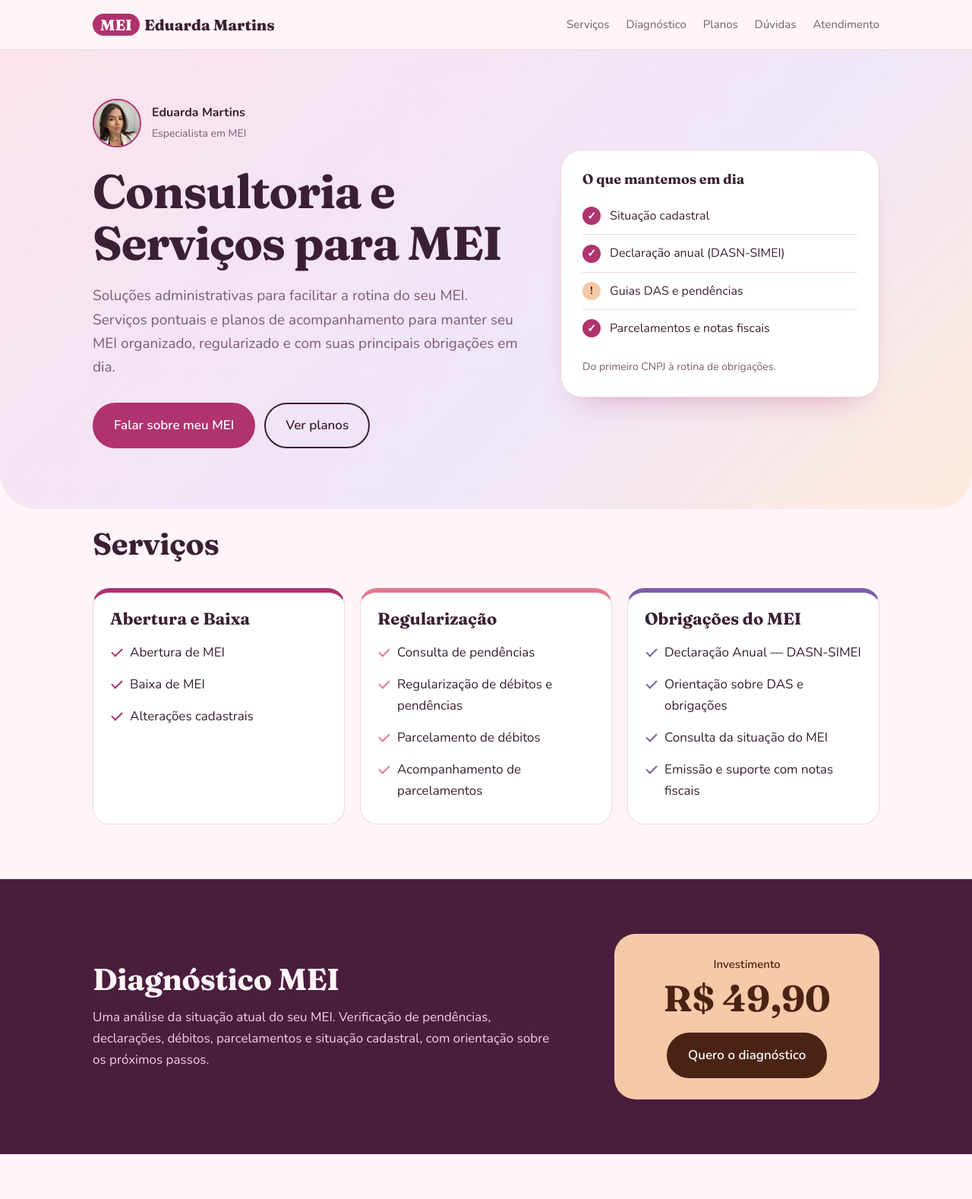
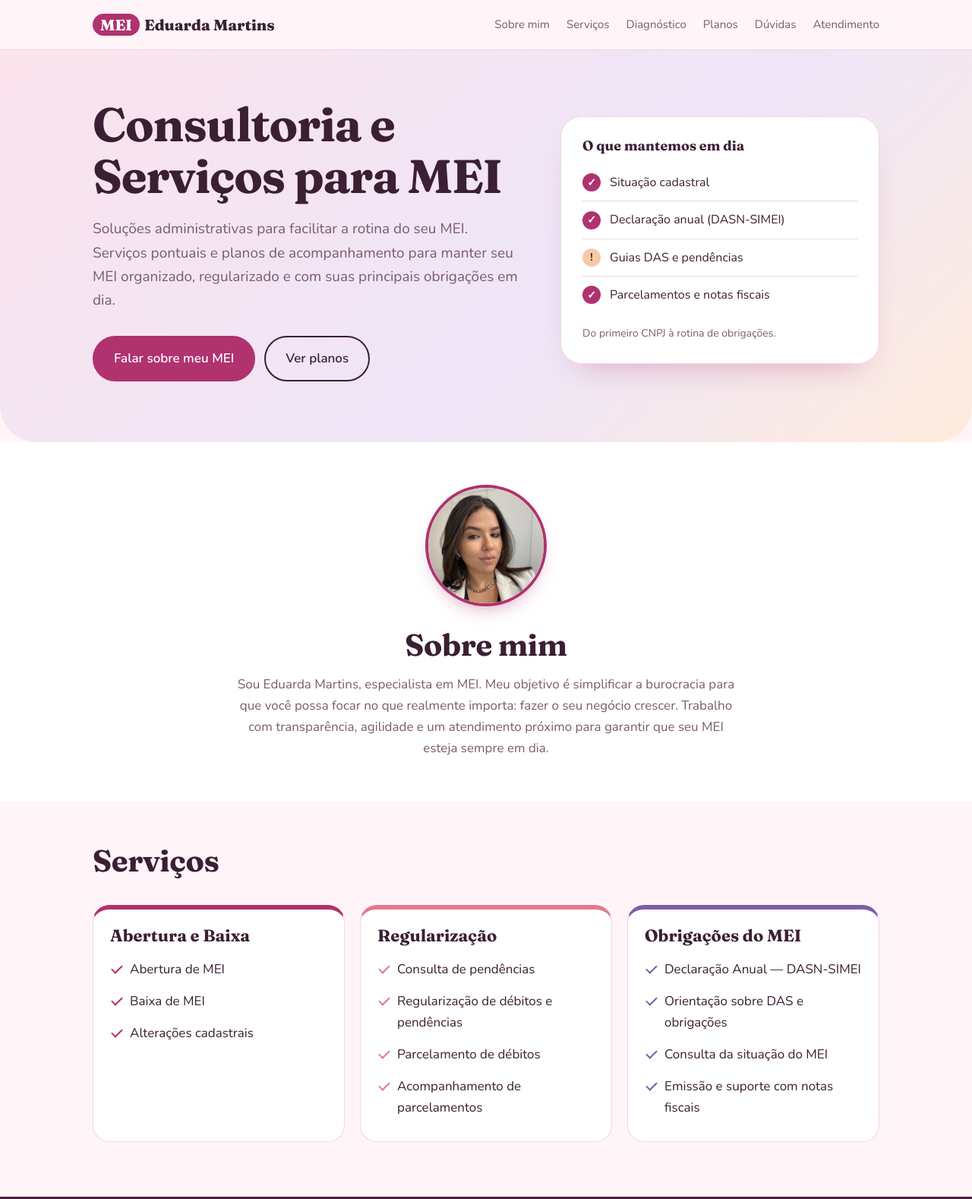
Before and after one commit to eavitch/consultoria-MEI, a plain HTML site: page index.html in a window 1280 px wide. Shown: the top 1578 px of the page at 76% size. Drawn offline with nearby package versions, Linux system fonts and the light colour scheme.

Commit message:
Criação da seção Sobre mim, aumento da foto e ajuste do rodapé

```diff
--- a/index.html
+++ b/index.html
@@ -113,19 +113,12 @@ section{padding:52px 0}
 <body>
 <header><div class="wrap">
 <a class="logo" href="#"><span>MEI</span>Eduarda Martins</a>
-<nav><a href="#servicos">Serviços</a><a href="#diagnostico">Diagnóstico</a><a href="#planos">Planos</a><a href="#faq">Dúvidas</a><a href="#atendimento">Atendimento</a></nav>
+<nav><a href="#sobre">Sobre mim</a><a href="#servicos">Serviços</a><a href="#diagnostico">Diagnóstico</a><a href="#planos">Planos</a><a href="#faq">Dúvidas</a><a href="#atendimento">Atendimento</a></nav>
 </div></header>
 
 <main>
 <section class="hero"><div class="wrap">
 <div>
-<div style="display: flex; align-items: center; gap: 14px; margin-bottom: 24px;">
-  <img src="img/perfil.jpeg" alt="Eduarda Martins" style="width: 64px; height: 64px; border-radius: 50%; object-fit: cover; border: 2px solid var(--brand);">
-  <div>
-    <strong style="display: block; font-size: 16px;">Eduarda Martins</strong>
-    <span style="font-size: 14px; color: var(--muted);">Especialista em MEI</span>
-  </div>
-</div>
 <h1>Consultoria e Serviços para MEI</h1>
 <p>Soluções administrativas para facilitar a rotina do seu MEI. Serviços pontuais e planos de acompanhamento para manter seu MEI organizado, regularizado e com suas principais obrigações em dia.</p>
 <div class="btns"><a class="btn" data-wa href="#atendimento">Falar sobre meu MEI</a><a class="btn alt" href="#planos">Ver planos</a></div>
@@ -142,7 +135,13 @@ section{padding:52px 0}
 </div>
 </div></section>
 
-<section id="servicos" style="padding-top:24px"><div class="wrap">
+<section id="sobre" style="padding: 56px 0; background: var(--surface); text-align: center;"><div class="wrap">
+<img src="img/perfil.jpeg" alt="Eduarda Martins" style="width: 160px; height: 160px; border-radius: 50%; object-fit: cover; border: 4px solid var(--brand); box-shadow: 0 12px 24px -12px rgba(176,50,110,.5); margin-bottom: 20px;">
+<h2>Sobre mim</h2>
+<p class="lead" style="margin: 16px auto 0; max-width: 65ch;">Sou Eduarda Martins, especialista em MEI. Meu objetivo é simplificar a burocracia para que você possa focar no que realmente importa: fazer o seu negócio crescer. Trabalho com transparência, agilidade e um atendimento próximo para garantir que seu MEI esteja sempre em dia.</p>
+</div></section>
+
+<section id="servicos" style="padding-top:56px"><div class="wrap">
 <h2>Serviços</h2>
 <div class="grid3">
 <div class="svc c1"><h3>Abertura e Baixa</h3><ul class="list"><li>Abertura de MEI</li><li>Baixa de MEI</li><li>Alterações cadastrais</li></ul></div>
@@ -209,7 +208,7 @@ section{padding:52px 0}
 <footer>
 <div class="wrap">
 Eduarda Martins · Consultoria e Serviços para MEI · WhatsApp (83) 99825-4371<br>
-<small style="opacity: 0.75; display: inline-block; margin-top: 8px;">CNPJ: 00.000.000/0001-00 · Sua Cidade, UF</small>
+<small style="opacity: 0.75; display: inline-block; margin-top: 8px;">Campina Grande, PB</small>
 </div>
 </footer>
 
```
